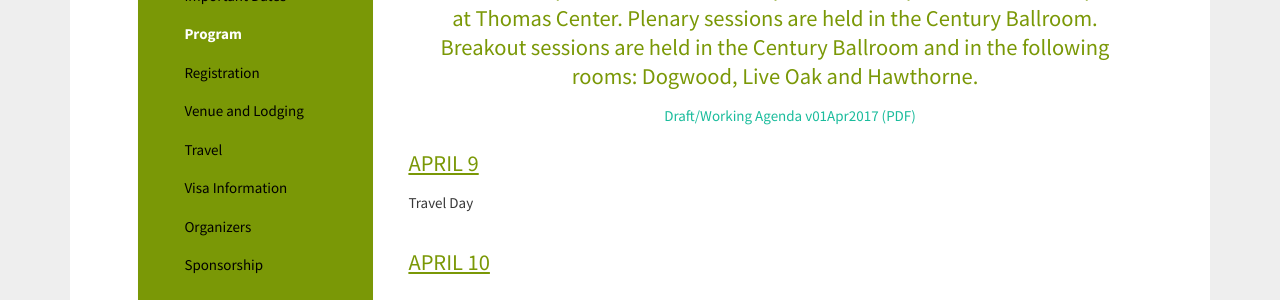
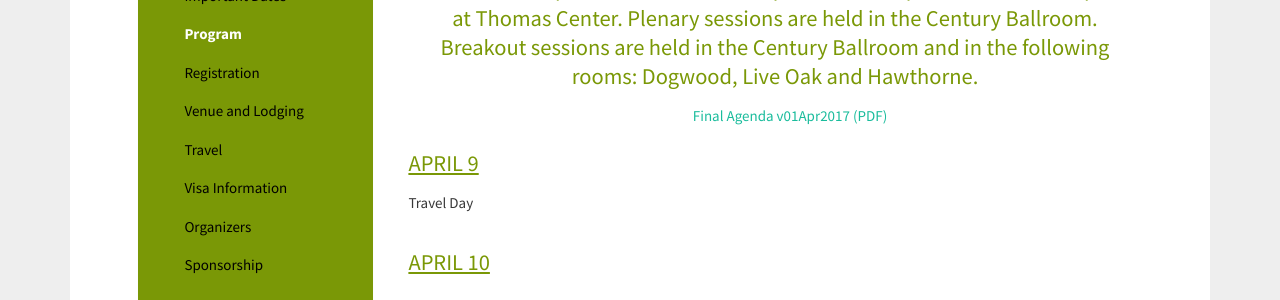
Before and after one commit to hmchou56/centra8, a Jekyll site: the page built from centra2/program.md, in a window 1280 px wide and 900 px high, scrolled down 390 px. Shown: the part 154-454 px from the top of the window. Built offline with Jekyll 4.4.1, drawn with Linux system fonts in a browser that asks for light colours; nearby versions of some CDN libraries.

Commit message:
update agenda title from working/draft to Final

```diff
--- a/centra2/program.md
+++ b/centra2/program.md
@@ -20,7 +20,7 @@
 <h3 style="text-align: center">All events take place at UF Hilton, except Dinner on April 12 which takes place at Thomas Center.
 Plenary sessions are held in the Century Ballroom. Breakout sessions are held in the Century Ballroom and in the following rooms: Dogwood, Live Oak and Hawthorne.</h3>
 
-<p style="text-align:center"><a href="http://www.globalcentra.org/centra2/working_agenda_v01APR17.pdf" target="_blank">Draft/Working Agenda v01Apr2017 (PDF)</a></p>
+<p style="text-align:center"><a href="http://www.globalcentra.org/centra2/working_agenda_v01APR17.pdf" target="_blank">Final Agenda v01Apr2017 (PDF)</a></p>
 
 
 <h3><u>APRIL 9</u></h3>
```
